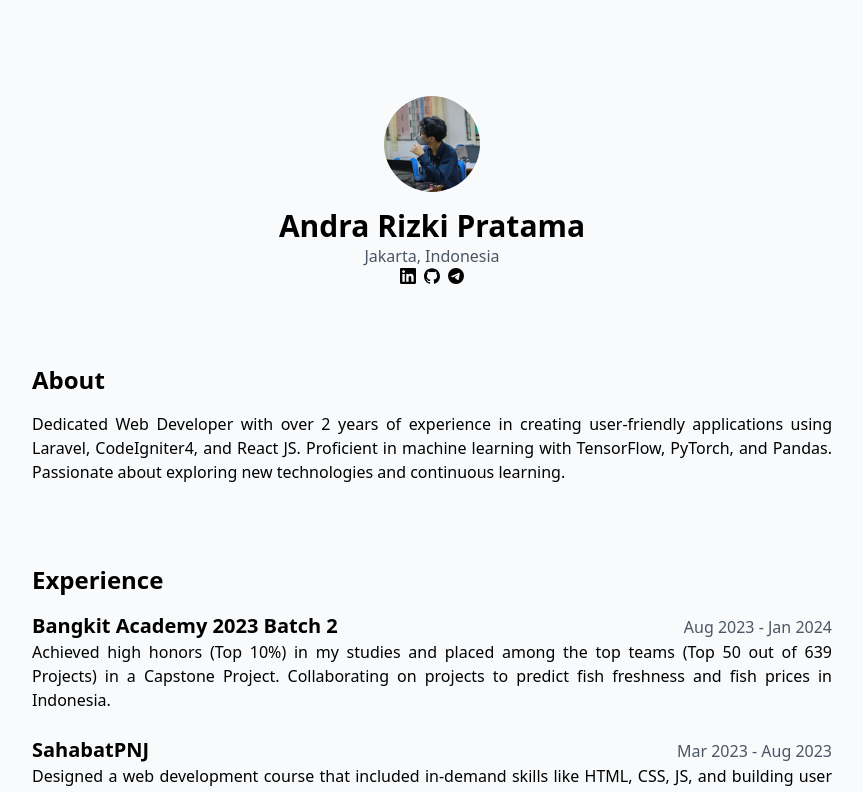
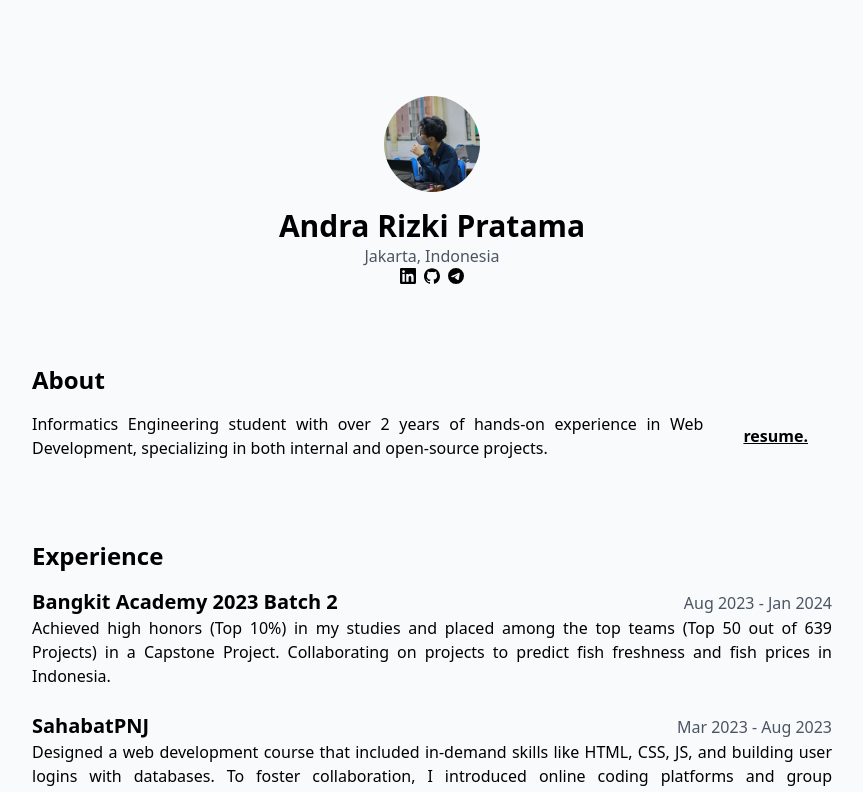
Before and after one commit to nulitas/nulitas.github.io, a React (Vite) app: page / in a window 1280 px wide. Shown: the top 792 px of the page, without its empty margins (208-1071 px from the left). Built offline with nearby package versions, Linux system fonts and the light colour scheme.

Commit message:
Adding resume to about section

```diff
--- a/src/Components/About.tsx
+++ b/src/Components/About.tsx
@@ -11,7 +11,14 @@ const About: React.FC = () => {
       transition={{ duration: 0.5 }}
     >
       <h2 className="text-2xl font-semibold mb-4">About</h2>
-      <p className="text-justify">{about.description}</p>
+      <div className="flex items-center justify-between">
+        <p className="text-justify flex-1 pr-4">{about.description}</p>
+        <a href={about.cv} target="_blank" rel="noopener noreferrer">
+          <button className="px-6 py-3 text-black font-semibold underline ">
+            resume.
+          </button>
+        </a>
+      </div>
     </motion.section>
   );
 };
--- a/src/data.ts
+++ b/src/data.ts
@@ -46,7 +46,8 @@ export const header = {
 };
 
 export const about = {
-  description: `Dedicated Web Developer with over 2 years of experience in creating user-friendly applications using Laravel, CodeIgniter4, and React JS. Proficient in machine learning with TensorFlow, PyTorch, and Pandas. Passionate about exploring new technologies and continuous learning.`,
+  description: `Informatics Engineering student with over 2 years of hands-on experience in Web Development, specializing in both internal and open-source projects.`,
+  cv: "CV_Andra.pdf",
 };
 
 export const experiences: ExperienceItem[] = [
```
Also changed, not shown: 1 other file (tests, documents, lock files or other folders).
